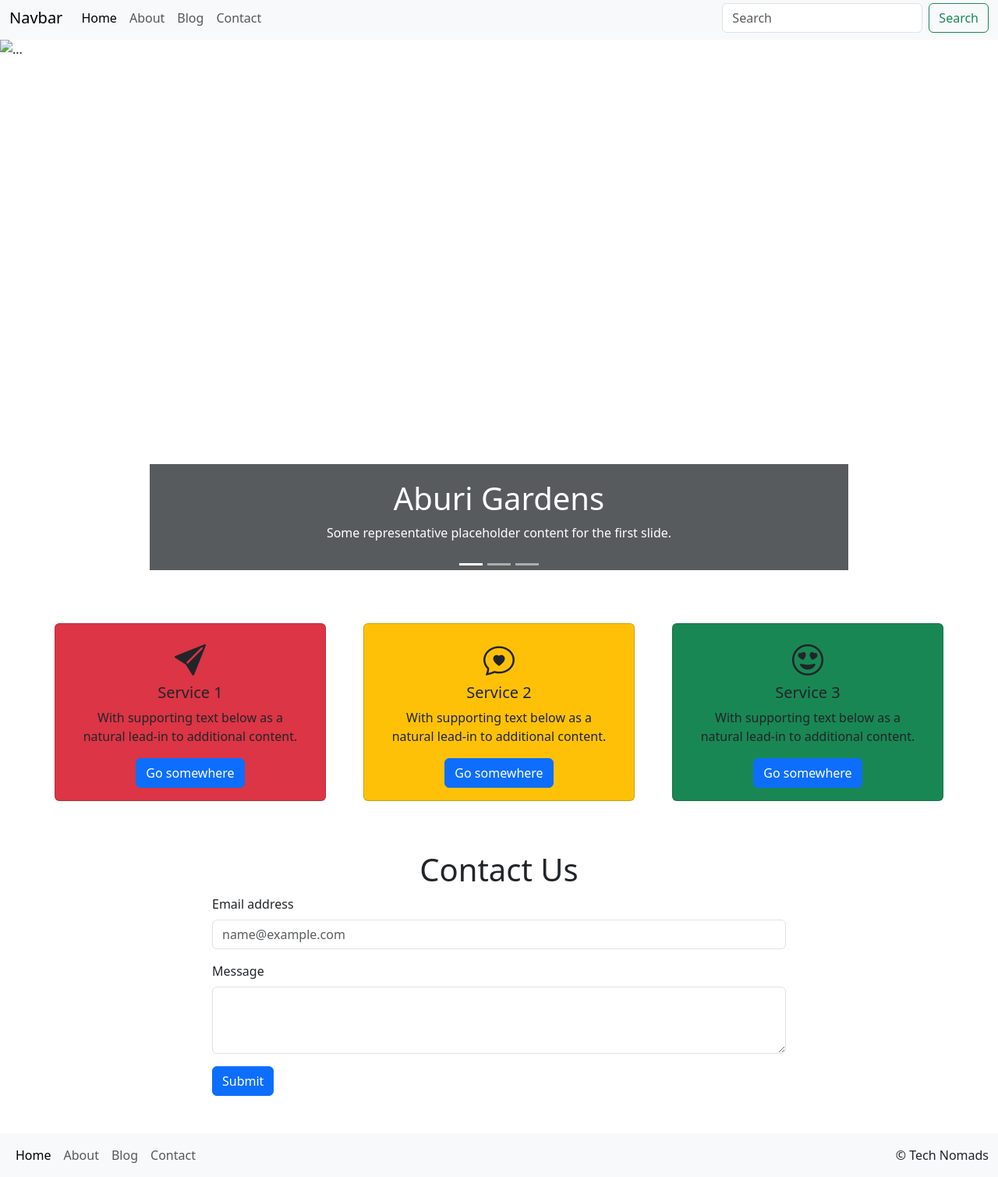
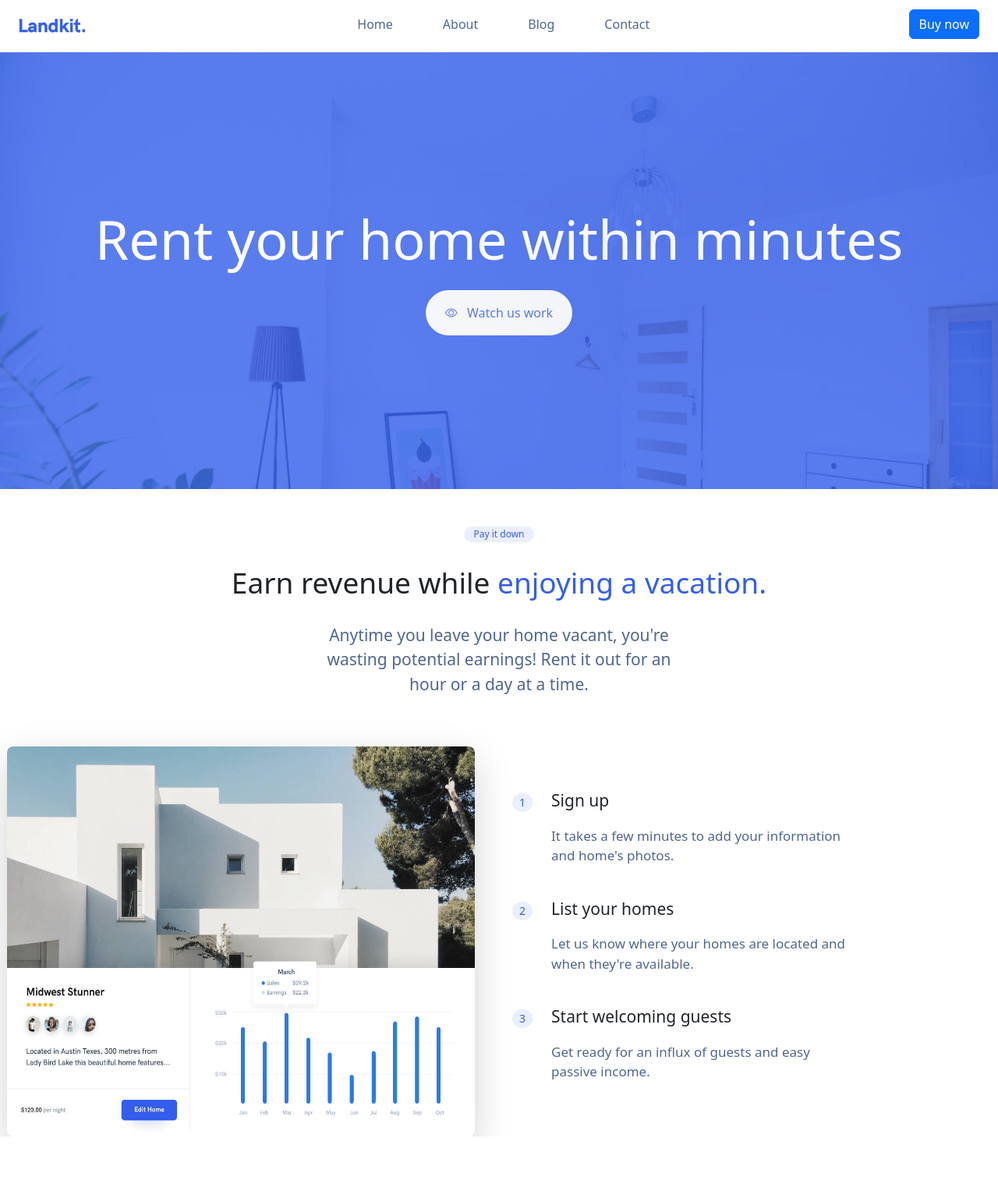
Before and after one commit to sosualfred/tech-nomads-bootstrap-practice, a plain HTML site: page index.html in a window 1280 px wide. Shown: the part 5-1514 px from the top of the page at 78% size. After the commit the page ends 1462 px from the top, so only its background shows below. Drawn offline with nearby package versions, Linux system fonts and the light colour scheme.

Commit message:
implement part 1 of website

```diff
--- a/index.html
+++ b/index.html
@@ -7,22 +7,71 @@
     <title>Document</title>
     <link rel="stylesheet" href="./assets/css/bootstrap.min.css">
     <link rel="stylesheet" href="https://cdn.jsdelivr.net/npm/bootstrap-icons@1.11.3/font/bootstrap-icons.min.css">
+
+    <style>
+        .nav-link {
+            color: #506690;
+            font-weight: 500;
+        }
+
+        .nav-link:hover {
+            color: #335eea;
+        }
+
+        .hero-text {
+            font-size: 70px;
+        }
+
+        .hero-section {
+            height: 70vh;
+            background-image: url("./assets/images/cover-6.jpg");
+            background-size: cover;
+            background-repeat: no-repeat;
+        }
+
+        .hero-section-overlay {
+            background-color: #335eea;
+            opacity: 0.8;
+        }
+
+        .btn-light {
+            color: #335eea;
+            font-weight: 500;
+        }
+
+        .badge-primary {
+            color: #335EEA;
+            background-color: #335EEA1A;
+            font-size: 12px;
+            font-weight: 300;
+            padding: 4px 12px;
+        }
+
+        .badge-counter {
+            color: #335EEA;
+            background-color: #335EEA1A;
+            font-size: 14px;
+            font-weight: 300;
+        }
+    </style>
 </head>
 
 <body>
     <!-- BEGIN Navbar -->
-    <nav class="navbar navbar-expand-lg bg-body-tertiary">
-        <div class="container-fluid">
-            <a class="navbar-brand" href="#">Navbar</a>
+    <nav class="navbar navbar-expand-lg">
+        <div class="container-fluid px-4 py-2">
+            <a class="navbar-brand" href="#">
+                <img src="./assets/svgs/brand.svg" alt="Logo">
+            </a>
             <button class="navbar-toggler" type="button" data-bs-toggle="collapse"
                 data-bs-target="#navbarSupportedContent" aria-controls="navbarSupportedContent" aria-expanded="false"
                 aria-label="Toggle navigation">
                 <span class="navbar-toggler-icon"></span>
             </button>
             <div class="collapse navbar-collapse" id="navbarSupportedContent">
-                <ul class="navbar-nav me-auto mb-2 mb-lg-0">
+                <ul class="navbar-nav mx-auto mb-2 mb-lg-0 gap-5">
                     <li class="nav-item">
-                        <a class="nav-link active" aria-current="page" href="#">Home</a>
+                        <a class="nav-link" aria-current="page" href="#">Home</a>
                     </li>
                     <li class="nav-item">
                         <a class="nav-link" aria-current="page" href="#">About</a>
@@ -35,136 +84,72 @@
                     </li>
                 </ul>
                 <form class="d-flex" role="search">
-                    <input class="form-control me-2" type="search" placeholder="Search" aria-label="Search">
-                    <button class="btn btn-outline-success" type="submit">Search</button>
+                    <button class="btn btn-primary" type="button">Buy now</button>
                 </form>
             </div>
         </div>
     </nav>
     <!-- END Navbar -->
-
-    <!-- START CAROUSEL -->
-    <div id="carouselExampleCaptions" class="carousel slide">
-        <div class="carousel-indicators">
-            <button type="button" data-bs-target="#carouselExampleCaptions" data-bs-slide-to="0" class="active"
-                aria-current="true" aria-label="Slide 1"></button>
-            <button type="button" data-bs-target="#carouselExampleCaptions" data-bs-slide-to="1"
-                aria-label="Slide 2"></button>
-            <button type="button" data-bs-target="#carouselExampleCaptions" data-bs-slide-to="2"
-                aria-label="Slide 3"></button>
+    <!-- Hero Section -->
+    <section class="position-relative hero-section">
+        <div
+            class="position-absolute hero-section-overlay w-100 h-100 d-flex flex-column align-items-center justify-content-center">
+            <h1 class="hero-text text-white">Rent your home within minutes</h1>
+            <button class="btn btn-light rounded-pill px-4 py-3 mt-3">
+                <i class="bi-eye" style="margin-right: 8px;"></i>
+                Watch us work
+            </button>
         </div>
-        <div class="carousel-inner">
-            <div class="carousel-item active">
-                <img src="./assets/images/aburi-gardens.jpg" height="700px" style="object-fit: cover;"
-                    class="d-block w-100" alt="...">
-                <div class="carousel-caption d-none d-md-block bg-dark opacity-75">
-                    <h5 class="fs-1">Aburi Gardens</h5>
-                    <p>Some representative placeholder content for the first slide.</p>
+    </section>
+    <!-- END Hero Section -->
+    <!-- About Section -->
+    <section class="mt-5 d-flex flex-column align-items-center justify-content-center">
+        <span class="badge badge-primary rounded-pill">
+            Pay it down
+        </span>
+        <p class="mt-4" style="font-size: 37px; font-weight: 300;">
+            Earn revenue while <span style="color: #335EEA;">enjoying a vacation.</span>
+        </p>
+        <p class="mt-2 text-center" style="font-size: 21px; font-weight: 300; color: #506690; width: 35%;">
+            Anytime you leave your home vacant, you're wasting potential earnings! Rent it out for an hour or a day at a
+            time.
+        </p>
+        <div class="mt-5 d-flex gap-5 align-items-center">
+            <img class="rounded-3 shadow-lg" src="./assets/images/rental.jpg" alt="Rental" width="600" height="500">
+            <div class="d-flex flex-column gap-4">
+                <div class="d-flex align-items-baseline gap-4">
+                    <div class="badge badge-counter rounded-circle">1</div>
+                    <div class="d-flex flex-column">
+                        <p style="font-size: 21px; font-weight: 300;">Sign up</p>
+                        <p class="w-75" style="font-size: 17px; font-weight: 300; color: #506690;">It takes a few
+                            minutes to add your
+                            information and home's photos.
+                        </p>
+                    </div>
                 </div>
-            </div>
-            <div class="carousel-item">
-                <img src="./assets/images/accra-cultural-centre.jpg" height="700px" style="object-fit: cover;"
-                    class="d-block w-100" alt="...">
-                <div class="carousel-caption d-none d-md-block bg-dark opacity-75">
-                    <h5 class="fs-1">Accra Cultural Centre</h5>
-                    <p>Some representative placeholder content for the second slide.</p>
+                <div class="d-flex align-items-baseline gap-4">
+                    <div class="badge badge-counter rounded-circle">2</div>
+                    <div class="d-flex flex-column">
+                        <p style="font-size: 21px; font-weight: 300;">List your homes</p>
+                        <p class="w-75" style="font-size: 17px; font-weight: 300; color: #506690;">
+                            Let us know where your homes are located and when they're available.
+                        </p>
+                    </div>
                 </div>
-            </div>
-            <div class="carousel-item">
-                <img src="./assets/images/k-mausoleum.jpg" height="700px" style="object-fit: cover;"
-                    class="d-block w-100" alt="...">
-                <div class="carousel-caption d-none d-md-block bg-dark opacity-75">
-                    <h5 class="fs-1">Kwame Nkrumah Mausoleum</h5>
-                    <p>Some representative placeholder content for the third slide.</p>
+                <div class="d-flex align-items-baseline gap-4">
+                    <div class="badge badge-counter rounded-circle">3</div>
+                    <div class="d-flex flex-column">
+                        <p style="font-size: 21px; font-weight: 300;">Start welcoming guests</p>
+                        <p class="w-75" style="font-size: 17px; font-weight: 300; color: #506690;">
+                            Get ready for an influx of guests and easy passive income.
+                        </p>
+                    </div>
                 </div>
             </div>
         </div>
-        <button class="carousel-control-prev" type="button" data-bs-target="#carouselExampleCaptions"
-            data-bs-slide="prev">
-            <span class="carousel-control-prev-icon" aria-hidden="true"></span>
-            <span class="visually-hidden">Previous</span>
-        </button>
-        <button class="carousel-control-next" type="button" data-bs-target="#carouselExampleCaptions"
-            data-bs-slide="next">
-            <span class="carousel-control-next-icon" aria-hidden="true"></span>
-            <span class="visually-hidden">Next</span>
-        </button>
-    </div>
-    <!-- END - CAROUSEL -->
-    <!-- START - SERVICES -->
-    <div class="container mt-5">
-        <div class="row gap-5">
-            <div class="card text-center mb-3 col bg-danger" style="width: 18rem;">
-                <div class="card-body">
-                    <i class="bi-send-fill fs-1"></i>
-                    <h5 class="card-title">Service 1</h5>
-                    <p class="card-text">With supporting text below as a natural lead-in to additional content.</p>
-                    <a href="#" class="btn btn-primary">Go somewhere</a>
-                </div>
-            </div>
-            <div class="card text-center mb-3 col bg-warning" style="width: 18rem;">
-                <div class="card-body">
-                    <i class="bi-chat-heart fs-1"></i>
-                    <h5 class="card-title">Service 2</h5>
-                    <p class="card-text">With supporting text below as a natural lead-in to additional content.</p>
-                    <a href="#" class="btn btn-primary">Go somewhere</a>
-                </div>
-            </div>
-            <div class="card text-center mb-3 col bg-success" style="width: 18rem;">
-                <div class="card-body">
-                    <i class="bi-emoji-heart-eyes fs-1"></i>
-                    <h5 class="card-title">Service 3</h5>
-                    <p class="card-text">With supporting text below as a natural lead-in to additional content.</p>
-                    <a href="#" class="btn btn-primary">Go somewhere</a>
-                </div>
-            </div>
-        </div>
-    </div>
-    <!-- END - SERVICES -->
-    <!-- START - CONTACT US -->
-    <div class="container mt-5 mb-5">
-        <div class="row">
-            <div class="col col-md-8 offset-md-2">
-                <h5 class="fs-1 text-center">Contact Us</h5>
-                <form action="">
-                    <div class="mb-3">
-                        <label for="exampleFormControlInput1" class="form-label">Email address</label>
-                        <input type="email" class="form-control" id="exampleFormControlInput1"
-                            placeholder="name@example.com">
-                    </div>
-                    <div class="mb-3">
-                        <label for="exampleFormControlTextarea1" class="form-label">Message</label>
-                        <textarea class="form-control" id="exampleFormControlTextarea1" rows="3"></textarea>
-                    </div>
-                    <button class="btn btn-primary">
-                        Submit
-                    </button>
-                </form>
-            </div>
-        </div>
-    </div>
-    <!-- END - CONTACT US -->
-    <!-- BEGIN FOOTER -->
-    <footer class="navbar navbar-expand-lg bg-body-tertiary">
-        <div class="container-fluid">
-            <ul class="navbar-nav me-auto mb-2 mb-lg-0">
-                <li class="nav-item">
-                    <a class="nav-link active" aria-current="page" href="#">Home</a>
-                </li>
-                <li class="nav-item">
-                    <a class="nav-link" aria-current="page" href="#">About</a>
-                </li>
-                <li class="nav-item">
-                    <a class="nav-link" aria-current="page" href="#">Blog</a>
-                </li>
-                <li class="nav-item">
-                    <a class="nav-link" aria-current="page" href="#">Contact</a>
-                </li>
-            </ul>
-            <a class="nav-link" aria-current="page" href="#">&copy; Tech Nomads</a>
-        </div>
-    </footer>
-    <!-- END FOOTER -->
+    </section>
+    <!-- End About Section -->
+
     <script src="./assets/js/bootstrap.js"></script>
 </body>
 
```
Also changed, not shown: assets/images/cover-6.jpg (added), assets/images/rental.jpg (added), assets/svgs/brand.svg (added).
